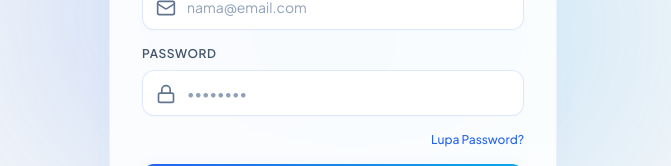
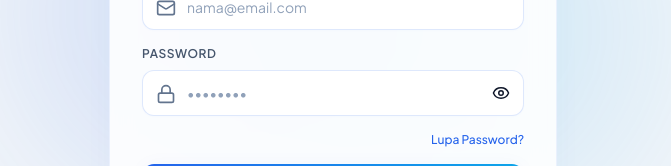
Before and after one commit to muhamaddfr/MoneyTrack, a React (Vite) app: page /login in a window 1280 px wide. Shown: the part 378-544 px from the top of the page, without its empty margins (307-978 px from the left). Built offline with nearby package versions, Linux system fonts and the light colour scheme; no server answers.

Commit message:
Update V4.5

```diff
--- a/src/pages/Login.tsx
+++ b/src/pages/Login.tsx
@@ -1,7 +1,7 @@
 import React, { useState, useEffect, useRef } from 'react';
 import { useNavigate } from 'react-router-dom';
 import { useAuth } from '../context/AuthContext';
-import { Mail, Lock, LogIn, UserPlus, Check } from 'lucide-react';
+import { Mail, Lock, LogIn, UserPlus, Check, Eye, EyeOff } from 'lucide-react';
 
 export const Login: React.FC = () => {
   const { signIn, signUp, resetPassword, user } = useAuth();
@@ -89,6 +89,8 @@ export const Login: React.FC = () => {
   const [error, setError] = useState<string | null>(null);
   const [success, setSuccess] = useState<string | null>(null);
   const [loading, setLoading] = useState(false);
+  const [showPassword, setShowPassword] = useState(false);
+  const [showConfirmPassword, setShowConfirmPassword] = useState(false);
 
   useEffect(() => {
     if (user) {
@@ -239,13 +241,21 @@ export const Login: React.FC = () => {
               <div className="relative">
                 <Lock className="absolute left-3.5 top-3.5 h-5 w-5 text-slate-500" />
                 <input
-                  type="password"
+                  type={showPassword ? "text" : "password"}
                   required
                   value={password}
                   onChange={(e) => setPassword(e.target.value)}
-                  className="w-full bg-[var(--color-input)] border border-[var(--color-border)] focus:border-violet-500 focus:outline-none rounded-xl py-3 pl-11 pr-4 text-[var(--color-text-primary)] placeholder-slate-400 dark:placeholder-slate-550 text-sm transition-all"
+                  className="w-full bg-[var(--color-input)] border border-[var(--color-border)] focus:border-violet-500 focus:outline-none rounded-xl py-3 pl-11 pr-11 text-[var(--color-text-primary)] placeholder-slate-400 dark:placeholder-slate-550 text-sm transition-all"
                   placeholder="••••••••"
                 />
+                <button
+                  type="button"
+                  onClick={() => setShowPassword(!showPassword)}
+                  className="absolute right-3.5 top-3.5 text-slate-550 hover:text-slate-700 dark:hover:text-slate-350 transition-all cursor-pointer flex items-center justify-center"
+                  title={showPassword ? "Sembunyikan password" : "Tampilkan password"}
+                >
+                  {showPassword ? <EyeOff size={18} /> : <Eye size={18} />}
+                </button>
               </div>
             </div>
           )}
@@ -259,13 +269,21 @@ export const Login: React.FC = () => {
                 <div className="relative">
                   <Lock className="absolute left-3.5 top-3.5 h-5 w-5 text-slate-500" />
                   <input
-                    type="password"
+                    type={showConfirmPassword ? "text" : "password"}
                     required
                     value={confirmPassword}
                     onChange={(e) => setConfirmPassword(e.target.value)}
-                    className="w-full bg-[var(--color-input)] border border-[var(--color-border)] focus:border-violet-500 focus:outline-none rounded-xl py-3 pl-11 pr-4 text-[var(--color-text-primary)] placeholder-slate-400 dark:placeholder-slate-550 text-sm transition-all"
+                    className="w-full bg-[var(--color-input)] border border-[var(--color-border)] focus:border-violet-500 focus:outline-none rounded-xl py-3 pl-11 pr-11 text-[var(--color-text-primary)] placeholder-slate-400 dark:placeholder-slate-550 text-sm transition-all"
                     placeholder="••••••••"
                   />
+                  <button
+                    type="button"
+                    onClick={() => setShowConfirmPassword(!showConfirmPassword)}
+                    className="absolute right-3.5 top-3.5 text-slate-555 hover:text-slate-700 dark:hover:text-slate-350 transition-all cursor-pointer flex items-center justify-center"
+                    title={showConfirmPassword ? "Sembunyikan password" : "Tampilkan password"}
+                  >
+                    {showConfirmPassword ? <EyeOff size={18} /> : <Eye size={18} />}
+                  </button>
                 </div>
                 {confirmPassword && (
                   <div className="mt-1.5 flex items-center gap-1.5 text-xs font-semibold">
```
